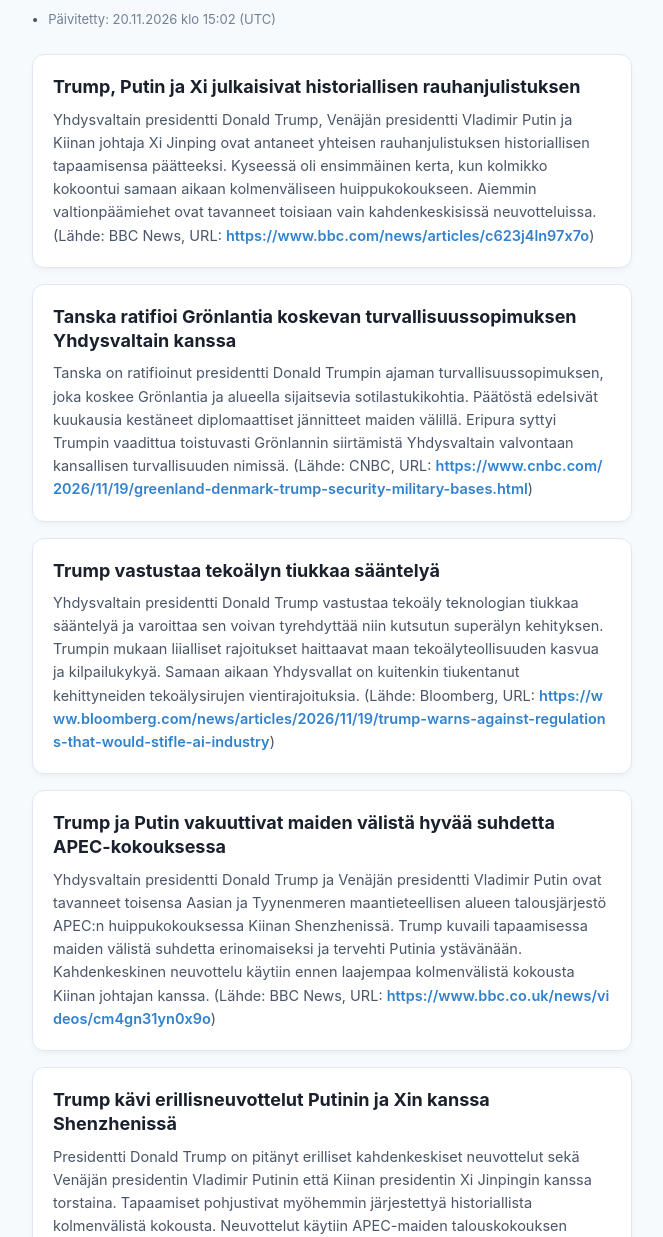
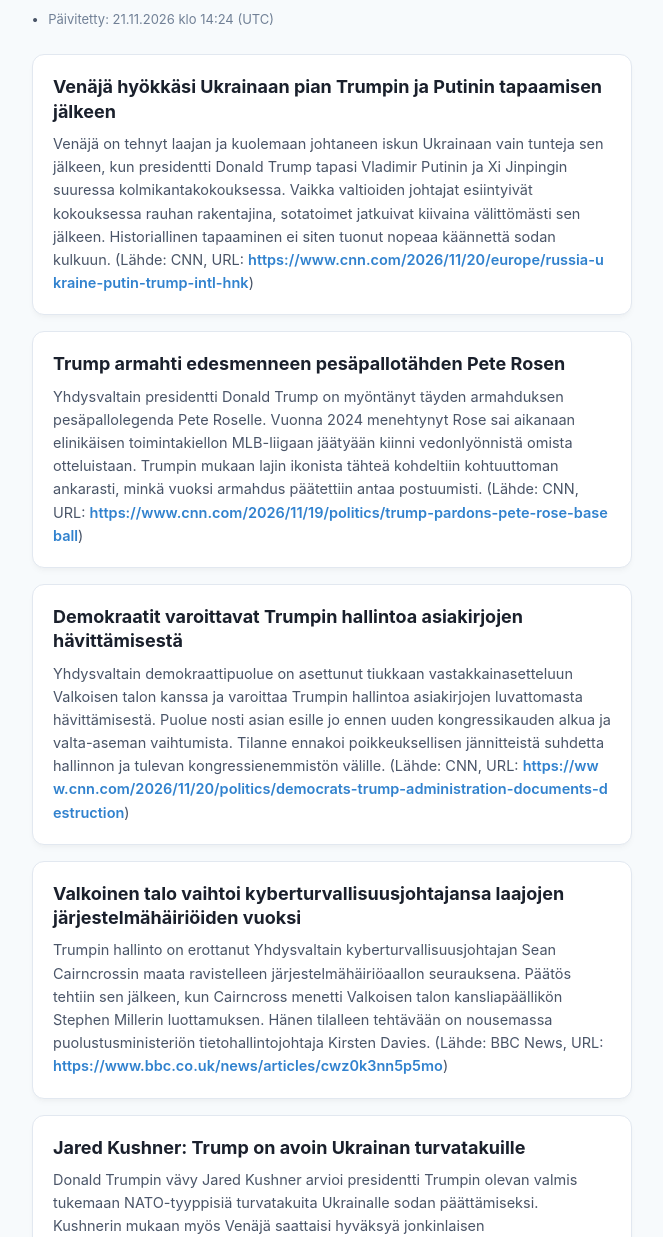
Before and after one commit to juti16/trump-tracker, a plain HTML site: page index.html in a window 1280 px wide. Shown: the part 88-1325 px from the top of the page, without its empty margins (308-971 px from the left). Drawn offline with Linux system fonts and the light colour scheme.

Commit message:
Päivitetty päivän Trump-uutiset

```diff
--- a/index.html
+++ b/index.html
@@ -81,32 +81,32 @@
 <body>
     <div class="container">
         <h1>Päivän Trump-tiivistys</h1>
-        <div class="meta">Päivitetty: 20.11.2026 klo 15:02 (UTC)</div>
+        <div class="meta">Päivitetty: 21.11.2026 klo 14:24 (UTC)</div>
         <div class="content">
 
             <div class="news-card">
-                <div class="card-title">Trump, Putin ja Xi julkaisivat historiallisen rauhanjulistuksen</div>
-                <div class="card-content">Yhdysvaltain presidentti Donald Trump, Venäjän presidentti Vladimir Putin ja Kiinan johtaja Xi Jinping ovat antaneet yhteisen rauhanjulistuksen historiallisen tapaamisensa päätteeksi. Kyseessä oli ensimmäinen kerta, kun kolmikko kokoontui samaan aikaan kolmenväliseen huippukokoukseen. Aiemmin valtionpäämiehet ovat tavanneet toisiaan vain kahdenkeskisissä neuvotteluissa. (Lähde: BBC News, URL: <a href="https://www.bbc.com/news/articles/c623j4ln97x7o" target="_blank">https://www.bbc.com/news/articles/c623j4ln97x7o</a>)</div>
+                <div class="card-title">Venäjä hyökkäsi Ukrainaan pian Trumpin ja Putinin tapaamisen jälkeen</div>
+                <div class="card-content">Venäjä on tehnyt laajan ja kuolemaan johtaneen iskun Ukrainaan vain tunteja sen jälkeen, kun presidentti Donald Trump tapasi Vladimir Putinin ja Xi Jinpingin suuressa kolmikantakokouksessa. Vaikka valtioiden johtajat esiintyivät kokouksessa rauhan rakentajina, sotatoimet jatkuivat kiivaina välittömästi sen jälkeen. Historiallinen tapaaminen ei siten tuonut nopeaa käännettä sodan kulkuun. (Lähde: CNN, URL: <a href="https://www.cnn.com/2026/11/20/europe/russia-ukraine-putin-trump-intl-hnk" target="_blank">https://www.cnn.com/2026/11/20/europe/russia-ukraine-putin-trump-intl-hnk</a>)</div>
             </div>
 
             <div class="news-card">
-                <div class="card-title">Tanska ratifioi Grönlantia koskevan turvallisuussopimuksen Yhdysvaltain kanssa</div>
-                <div class="card-content">Tanska on ratifioinut presidentti Donald Trumpin ajaman turvallisuussopimuksen, joka koskee Grönlantia ja alueella sijaitsevia sotilastukikohtia. Päätöstä edelsivät kuukausia kestäneet diplomaattiset jännitteet maiden välillä. Eripura syttyi Trumpin vaadittua toistuvasti Grönlannin siirtämistä Yhdysvaltain valvontaan kansallisen turvallisuuden nimissä. (Lähde: CNBC, URL: <a href="https://www.cnbc.com/2026/11/19/greenland-denmark-trump-security-military-bases.html" target="_blank">https://www.cnbc.com/2026/11/19/greenland-denmark-trump-security-military-bases.html</a>)</div>
+                <div class="card-title">Trump armahti edesmenneen pesäpallotähden Pete Rosen</div>
+                <div class="card-content">Yhdysvaltain presidentti Donald Trump on myöntänyt täyden armahduksen pesäpallolegenda Pete Roselle. Vuonna 2024 menehtynyt Rose sai aikanaan elinikäisen toimintakiellon MLB-liigaan jäätyään kiinni vedonlyönnistä omista otteluistaan. Trumpin mukaan lajin ikonista tähteä kohdeltiin kohtuuttoman ankarasti, minkä vuoksi armahdus päätettiin antaa postuumisti. (Lähde: CNN, URL: <a href="https://www.cnn.com/2026/11/19/politics/trump-pardons-pete-rose-baseball" target="_blank">https://www.cnn.com/2026/11/19/politics/trump-pardons-pete-rose-baseball</a>)</div>
             </div>
 
             <div class="news-card">
-                <div class="card-title">Trump vastustaa tekoälyn tiukkaa sääntelyä</div>
-                <div class="card-content">Yhdysvaltain presidentti Donald Trump vastustaa tekoäly teknologian tiukkaa sääntelyä ja varoittaa sen voivan tyrehdyttää niin kutsutun superälyn kehityksen. Trumpin mukaan liialliset rajoitukset haittaavat maan tekoälyteollisuuden kasvua ja kilpailukykyä. Samaan aikaan Yhdysvallat on kuitenkin tiukentanut kehittyneiden tekoälysirujen vientirajoituksia. (Lähde: Bloomberg, URL: <a href="https://www.bloomberg.com/news/articles/2026/11/19/trump-warns-against-regulations-that-would-stifle-ai-industry" target="_blank">https://www.bloomberg.com/news/articles/2026/11/19/trump-warns-against-regulations-that-would-stifle-ai-industry</a>)</div>
+                <div class="card-title">Demokraatit varoittavat Trumpin hallintoa asiakirjojen hävittämisestä</div>
+                <div class="card-content">Yhdysvaltain demokraattipuolue on asettunut tiukkaan vastakkainasetteluun Valkoisen talon kanssa ja varoittaa Trumpin hallintoa asiakirjojen luvattomasta hävittämisestä. Puolue nosti asian esille jo ennen uuden kongressikauden alkua ja valta-aseman vaihtumista. Tilanne ennakoi poikkeuksellisen jännitteistä suhdetta hallinnon ja tulevan kongressienemmistön välille. (Lähde: CNN, URL: <a href="https://www.cnn.com/2026/11/20/politics/democrats-trump-administration-documents-destruction" target="_blank">https://www.cnn.com/2026/11/20/politics/democrats-trump-administration-documents-destruction</a>)</div>
             </div>
 
             <div class="news-card">
-                <div class="card-title">Trump ja Putin vakuuttivat maiden välistä hyvää suhdetta APEC-kokouksessa</div>
-                <div class="card-content">Yhdysvaltain presidentti Donald Trump ja Venäjän presidentti Vladimir Putin ovat tavanneet toisensa Aasian ja Tyynenmeren maantieteellisen alueen talousjärjestö APEC:n huippukokouksessa Kiinan Shenzhenissä. Trump kuvaili tapaamisessa maiden välistä suhdetta erinomaiseksi ja tervehti Putinia ystävänään. Kahdenkeskinen neuvottelu käytiin ennen laajempaa kolmenvälistä kokousta Kiinan johtajan kanssa. (Lähde: BBC News, URL: <a href="https://www.bbc.co.uk/news/videos/cm4gn31yn0x9o" target="_blank">https://www.bbc.co.uk/news/videos/cm4gn31yn0x9o</a>)</div>
+                <div class="card-title">Valkoinen talo vaihtoi kyberturvallisuusjohtajansa laajojen järjestelmähäiriöiden vuoksi</div>
+                <div class="card-content">Trumpin hallinto on erottanut Yhdysvaltain kyberturvallisuusjohtajan Sean Cairncrossin maata ravistelleen järjestelmähäiriöaallon seurauksena. Päätös tehtiin sen jälkeen, kun Cairncross menetti Valkoisen talon kansliapäällikön Stephen Millerin luottamuksen. Hänen tilalleen tehtävään on nousemassa puolustusministeriön tietohallintojohtaja Kirsten Davies. (Lähde: BBC News, URL: <a href="https://www.bbc.co.uk/news/articles/cwz0k3nn5p5mo" target="_blank">https://www.bbc.co.uk/news/articles/cwz0k3nn5p5mo</a>)</div>
             </div>
 
             <div class="news-card">
-                <div class="card-title">Trump kävi erillisneuvottelut Putinin ja Xin kanssa Shenzhenissä</div>
-                <div class="card-content">Presidentti Donald Trump on pitänyt erilliset kahdenkeskiset neuvottelut sekä Venäjän presidentin Vladimir Putinin että Kiinan presidentin Xi Jinpingin kanssa torstaina. Tapaamiset pohjustivat myöhemmin järjestettyä historiallista kolmenvälistä kokousta. Neuvottelut käytiin APEC-maiden talouskokouksen yhteydessä Kiinassa. (Lähde: CNBC, URL: <a href="https://www.cnbc.com/2026/11/19/trump-xi-putin-china-apec-.html" target="_blank">https://www.cnbc.com/2026/11/19/trump-xi-putin-china-apec-.html</a>)</div>
+                <div class="card-title">Jared Kushner: Trump on avoin Ukrainan turvatakuille</div>
+                <div class="card-content">Donald Trumpin vävy Jared Kushner arvioi presidentti Trumpin olevan valmis tukemaan NATO-tyyppisiä turvatakuita Ukrainalle sodan päättämiseksi. Kushnerin mukaan myös Venäjä saattaisi hyväksyä jonkinlaisen turvallisuusjärjestelyn. Takuiden täsmällinen muoto ja osapuolten lopullinen sitoutuminen asiaan ovat kuitenkin vielä epävarmoja. (Lähde: CNBC, URL: <a href="https://www.cnbc.com/2026/11/20/kushner-ukraine-nato-russia-trump-putin.html" target="_blank">https://www.cnbc.com/2026/11/20/kushner-ukraine-nato-russia-trump-putin.html</a>)</div>
             </div>
 
         </div>
```
